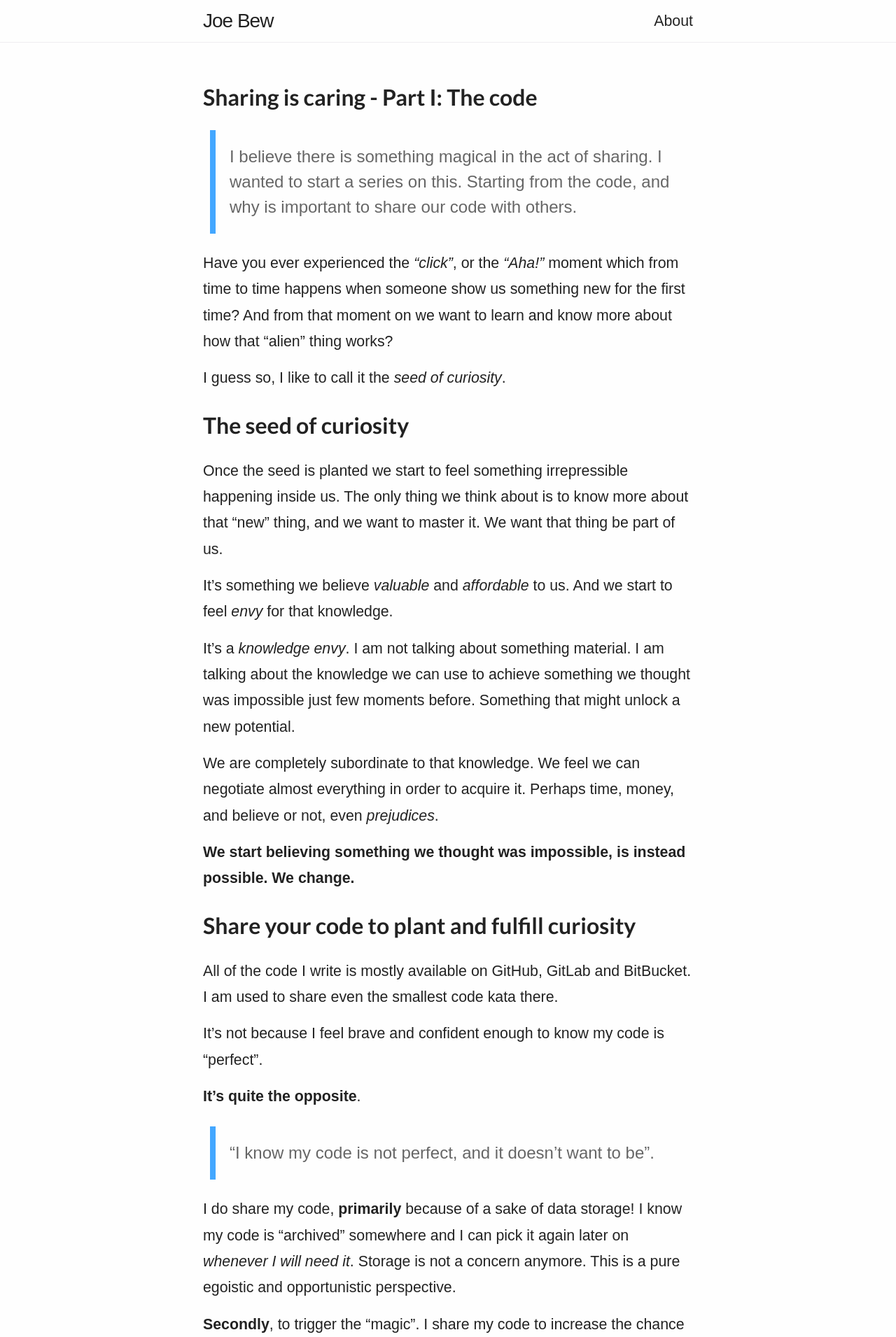
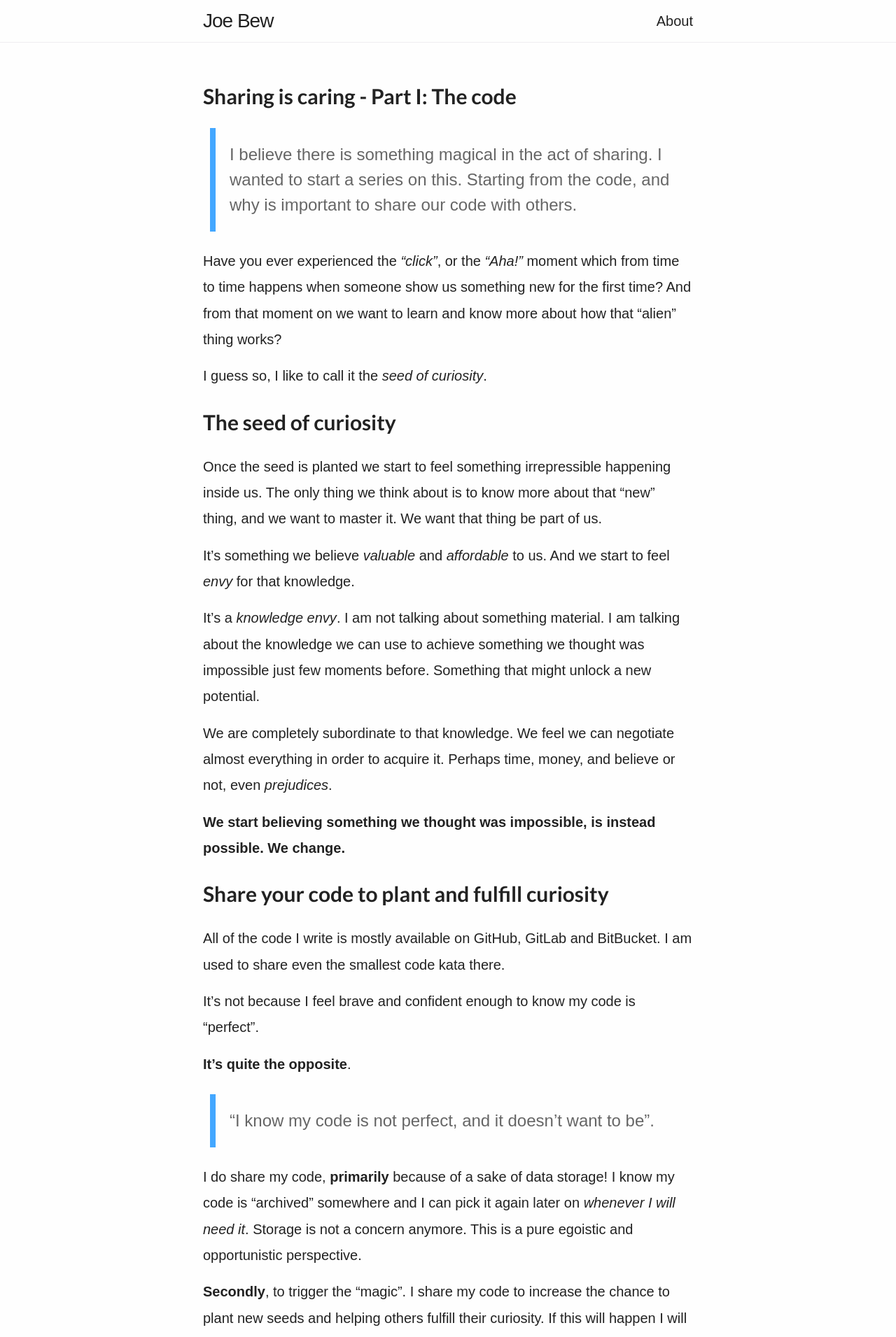
Before and after one commit to joebew42/joebew42.github.io, a Jekyll site: the page built from _posts/2020-05-05-sharing-is-caring.markdown, in a window 1280 px wide. Shown: the top 1911 px of the page at 70% size. Built offline with Jekyll 4.4.1, drawn with Linux system fonts in a browser that asks for light colours; some web fonts are replaced.

Commit message:
Reduce the base font size by 1pt

```diff
--- a/css/main.scss
+++ b/css/main.scss
@@ -8,7 +8,7 @@
 // Our variables
 $base-font-family: 'Source Serif Pro', sans-serif;
 $base-font-weight: 300;
-$base-font-size: 16pt;
+$base-font-size: 15pt;
 $base-small-font-size: 10pt;
 $base-line-height: 28pt;
 
```
